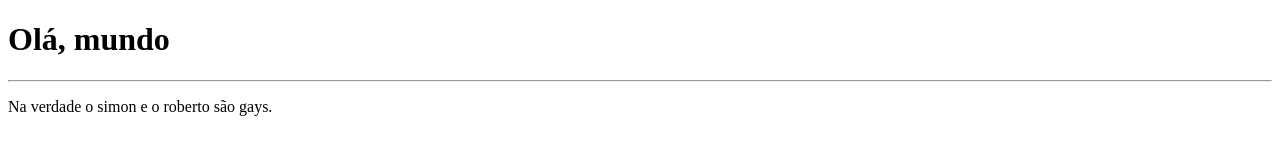
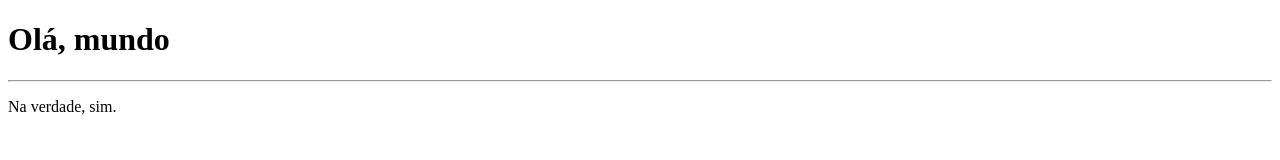
Before and after one commit to andradavic/Learning1, a plain HTML site: page site-exemplo/index.html in a window 1280 px wide. Drawn offline with Linux system fonts and the light colour scheme.

Commit message:
agr sim
ta pronto

```diff
--- a/site-exemplo/index.html
+++ b/site-exemplo/index.html
@@ -9,6 +9,6 @@
 <body>
     <h1>Olá, mundo</h1>
     <hr>
-    <p>Na verdade  o simon e o roberto são gays.</p>
+    <p>Na verdade, sim.</p>
 </body>
 </html>
```
